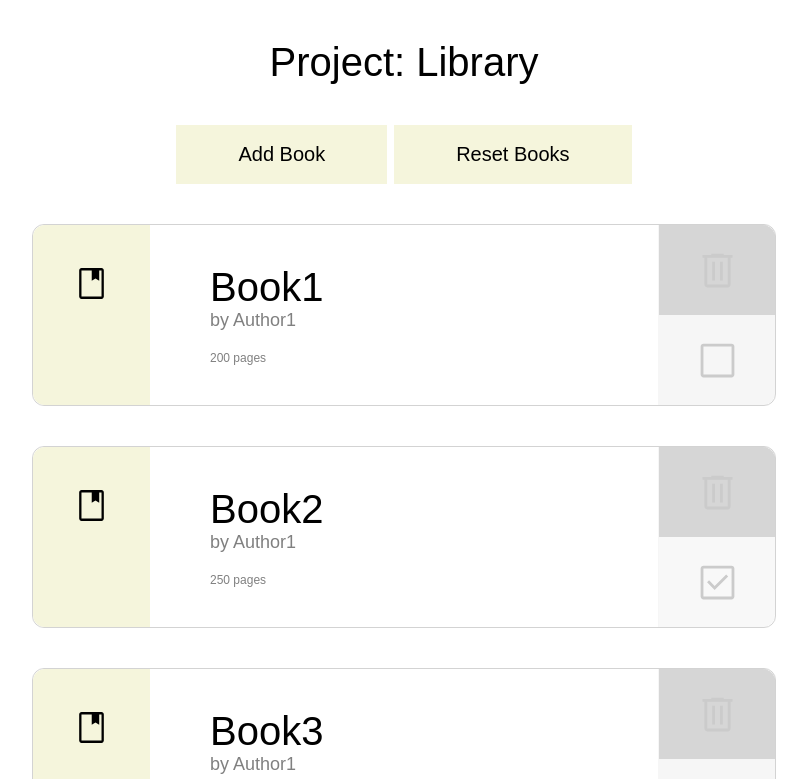
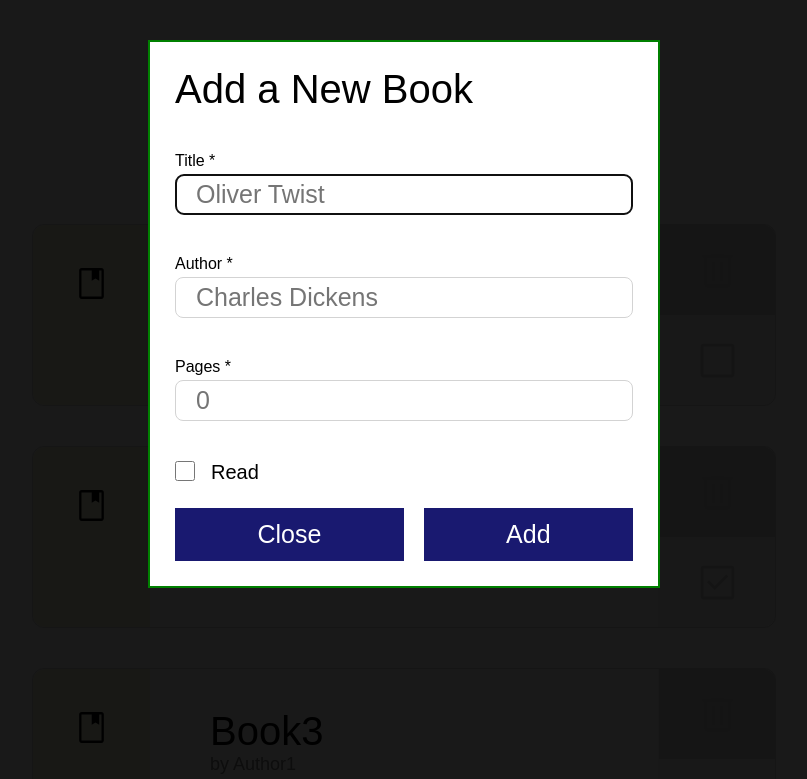
Before and after one commit to shivamgangwani/top-project-library, a plain HTML site: page index.html in a window 1280 px wide. Both pictures are taken after a click on the button "Add Book". Shown: the top 779 px of the page, without its empty margins (236-1043 px from the left). Drawn offline with Linux system fonts and the light colour scheme.

Commit message:
Add: Add Book Dialog Form

```diff
--- a/index.html
+++ b/index.html
@@ -14,10 +14,41 @@
             <h1>Project: Library</h1>
         </div>
         <div id="controls">
-            <button class="btn">Add Book</button>
+            <button class="btn" id="btn-add-book">Add Book</button>
             <button class="btn">Reset Books</button>
         </div>
         <div id="books"></div>
     </div>
+
+    <dialog id="add-new-book">
+        <form method="dialog">
+            <h1>Add a New Book</h1>
+            <div class="form-field">
+                <label for="book-title">Title *</label>
+                <input type="text" name="book-title" id="book-title" placeholder="Oliver Twist" required>
+            </div>
+
+            <div class="form-field">
+                <label for="book-author">Author *</label>
+                <input type="text" name="book-author" id="book-author" placeholder="Charles Dickens" required>
+            </div>
+
+
+            <div class="form-field">
+                <label for="book-pages">Pages *</label>
+                <input type="number" name="book-pages" id="book-pages" placeholder="0" required>
+            </div>
+
+            <div class="form-field flex-y-center">
+                <input type="checkbox" name="book-read" id="book-read" placeholder="false">
+                <label class="same-line" for="book-pages">Read</label>
+            </div>
+
+            <div class="form-buttons">
+                <button type="button" class="button" id="close-add-book-dialog">Close</button>
+                <button type="button" class="button" id="addBookBtn">Add</button>
+            </div>
+        </form>
+    </dialog>
 </body>
 </html>
--- a/script.js
+++ b/script.js
@@ -29,8 +29,11 @@ myLibrary.push(
 	new Book("Book4", "Author1", 180, false),
 );
 
-function addBookToLibrary() {
-	// do stuff here
+function addBookToLibrary(book_info) {
+	const newBook = new Book(book_info.title, book_info.author, book_info.pages, book_info.read);
+	myLibrary.push(newBook);
+	bookDisplay.appendChild(createBookCard(newBook));
+	return newBook.idx;
 }
 
 function createBookCard(book) {
@@ -134,6 +137,30 @@ function createAlert(message, type='info', time=3000) {
 }
 
 
+const addBookDialog = document.querySelector('dialog#add-new-book');
+document.querySelector('button#btn-add-book').addEventListener('click', () => addBookDialog.showModal());
+document.querySelector('button#close-add-book-dialog').addEventListener('click', () => addBookDialog.close(false));
+
+document.querySelector("button#addBookBtn").addEventListener('click', (e) => {
+	e.preventDefault();
+	info = {
+		title: addBookDialog.querySelector("input[name='book-title']").value,
+		author: addBookDialog.querySelector("input[name='book-author']").value,
+		pages: addBookDialog.querySelector("input[name='book-pages']").value,
+		read: addBookDialog.querySelector("input[name='book-read']").ticked
+	}
+
+	if(!(info.title && info.author && info.pages)) return alert("Please fill all the required fields!");
+	const nidx = addBookToLibrary(book_info=info);
+	addBookDialog.close(`Added Book #${nidx}: ${info.title} by ${info.author}`);
+	addBookDialog.querySelector("form").reset();
+});
+
+addBookDialog.addEventListener("close", (e) => {
+	const rval = addBookDialog.returnValue;
+	if(rval !== "false") createAlert(rval, "success");
+});
+
 function renderBooks() {
 	bookDisplay.innerHTML = "";
 	for(let idx = 0; idx < myLibrary.length; idx++) {
--- a/style.css
+++ b/style.css
@@ -181,6 +181,12 @@ body {
     background-color: aquamarine;
 }
 
+.alert-success {
+    border: 1px solid green;
+    background-color: seagreen;
+    color: white;
+}
+
 .alert-error {
     border: 1px solid black;
     color: white;
@@ -193,3 +199,61 @@ body {
 .hidden {
     opacity: 0;
 }
+
+
+dialog::backdrop {
+    background-color: rgba(0, 0, 0, 0.9);
+}
+
+dialog#add-new-book {
+    margin-top: 5vh;
+    margin-left: 30vw;
+    border: 2px solid green;
+    width: 40vw;
+}
+
+.form-field {
+    margin-top: 2rem;
+}
+
+
+.form-field label {
+    font-size: 0.8rem;
+    display: block;
+    margin-bottom: 0.2rem;
+}
+
+.form-field input[type='text'], .form-field input[type='number'] {
+    border: 1px solid lightgrey;
+    border-radius: 8px;
+    padding: 0.25rem 1rem;
+    width: 100%;
+}
+
+.form-field input[type="checkbox"] {
+    height: 20px;
+    width: 20px;
+}
+
+.flex-y-center {
+    display: flex;
+}
+
+.form-field label.same-line {
+    margin-left: 0.8rem;
+    font-size: 1rem;
+}
+
+.form-buttons {
+    display: flex;
+    gap: 1rem;
+}
+
+#add-new-book .button {
+    flex-grow: 1;
+    margin-top: 1rem;
+    border: 0px;
+    background-color: midnightblue;
+    padding: 0.6rem 2rem;
+    color: white;
+}
```
